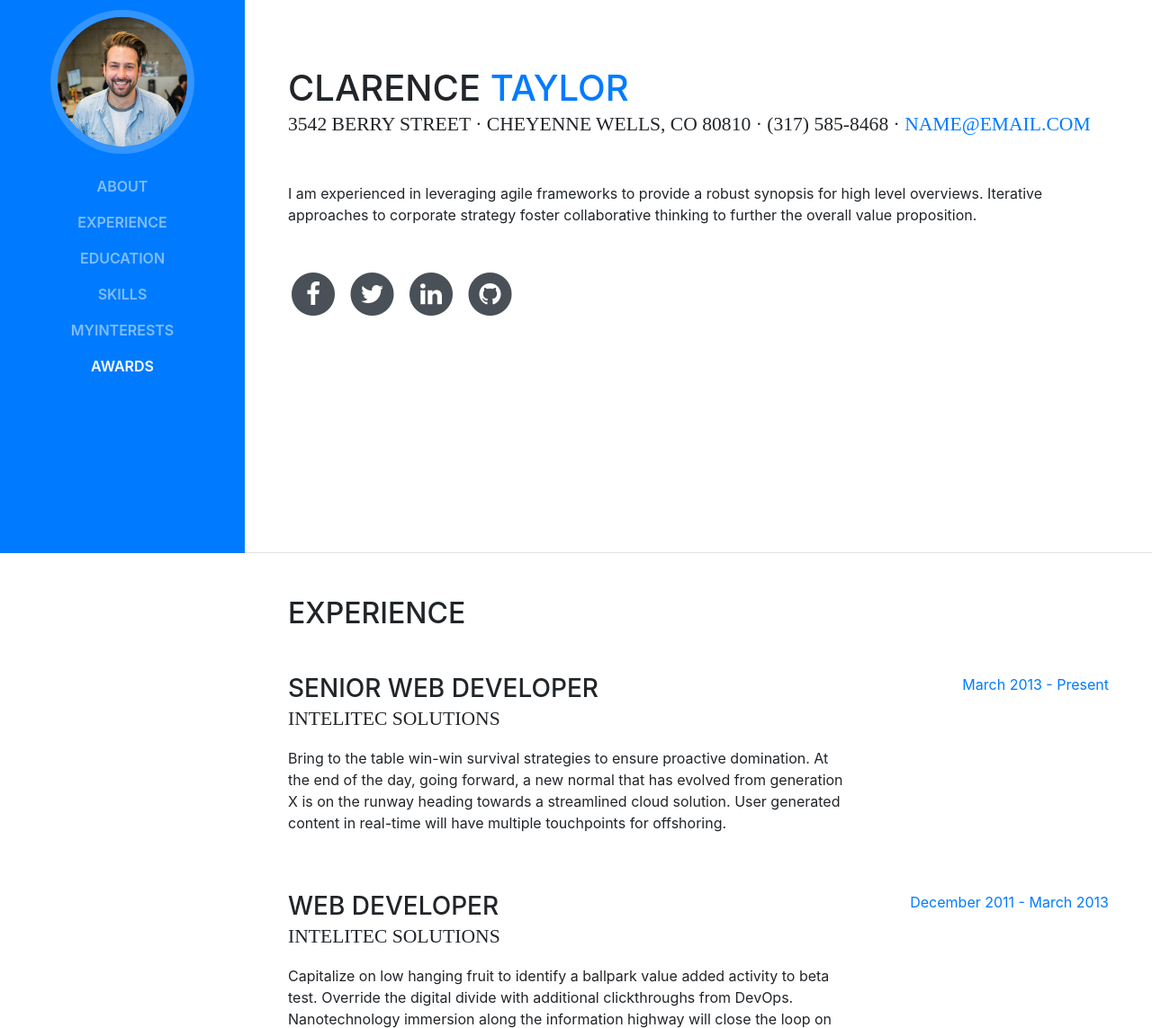
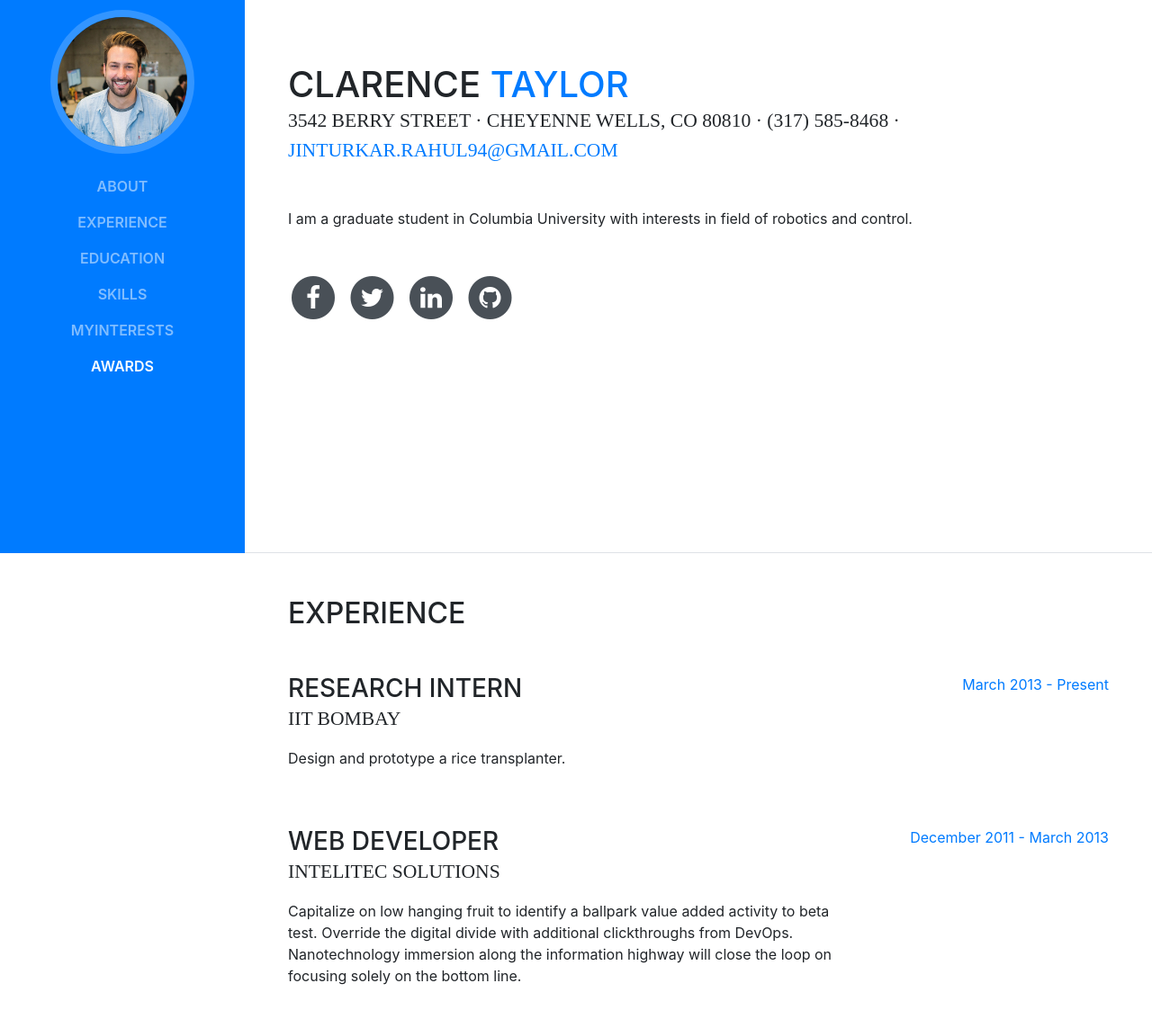
Before and after one commit to rahuljinturkar/Portfolio, a website with bundled scripts: page index.html in a window 1280 px wide. Shown: the part 185-1328 px from the top of the page at 90% size. Built offline with nearby package versions, Linux system fonts and the light colour scheme; a web font is replaced by a local one.

Commit message:
Update index.html

```diff
--- a/index.html
+++ b/index.html
@@ -70,9 +70,9 @@
             <span class="text-primary">Taylor</span>
           </h1>
           <div class="subheading mb-5">3542 Berry Street · Cheyenne Wells, CO 80810 · (317) 585-8468 ·
-            <a href="mailto:name@email.com">name@email.com</a>
+            <a href="mailto:jinturkar.rahul94@gmail.com">jinturkar.rahul94@gmail.com</a>
           </div>
-          <p class="mb-5">I am experienced in leveraging agile frameworks to provide a robust synopsis for high level overviews. Iterative approaches to corporate strategy foster collaborative thinking to further the overall value proposition.</p>
+          <p class="mb-5">I am a graduate student in Columbia University with interests in field of robotics and control.</p>
           <ul class="list-inline list-social-icons mb-0">
             <li class="list-inline-item">
               <a href="#">
@@ -116,9 +116,9 @@
 
           <div class="resume-item d-flex flex-column flex-md-row mb-5">
             <div class="resume-content mr-auto">
-              <h3 class="mb-0">Senior Web Developer</h3>
-              <div class="subheading mb-3">Intelitec Solutions</div>
-              <p>Bring to the table win-win survival strategies to ensure proactive domination. At the end of the day, going forward, a new normal that has evolved from generation X is on the runway heading towards a streamlined cloud solution. User generated content in real-time will have multiple touchpoints for offshoring.</p>
+              <h3 class="mb-0">Research Intern </h3>
+              <div class="subheading mb-3">IIT Bombay</div>
+              <p>Design and prototype a rice transplanter.</p>
             </div>
             <div class="resume-date text-md-right">
               <span class="text-primary">March 2013 - Present</span>
```
